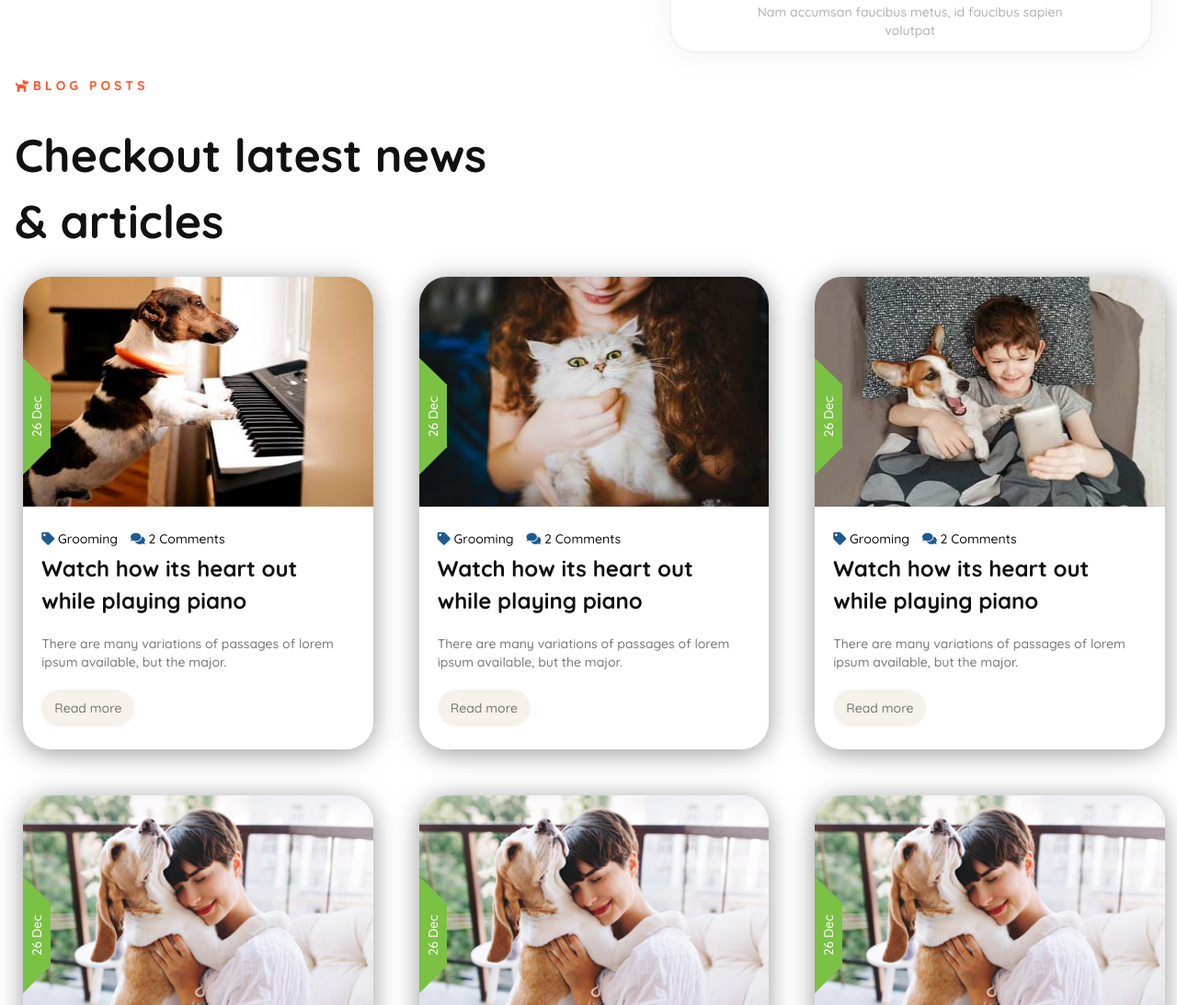
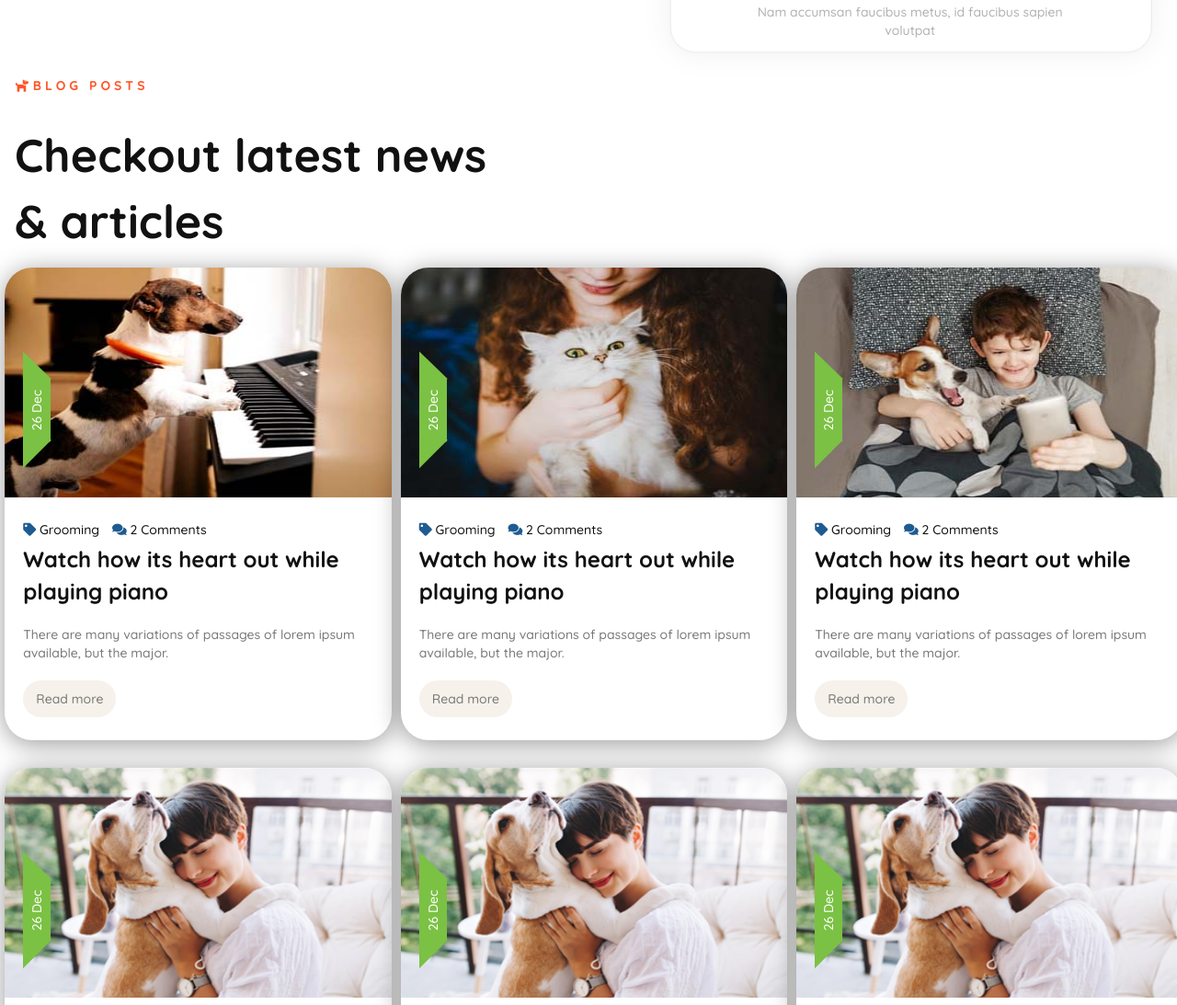
Before and after one commit to sonus162/petCare, a plain HTML site: page index.html in a window 1280 px wide. Shown: the part 5734-6827 px from the top of the page at 92% size. Drawn offline with nearby package versions, Linux system fonts and the light colour scheme.

Commit message:
Update style.css

```diff
--- a/css/style.css
+++ b/css/style.css
@@ -1028,7 +1028,7 @@ input[type="range"]::-webkit-slider-thumb {
   width: 44%;
 }
 .news-item {
-  margin: 25px;
+  margin: 15px 5px;
   border-radius: 30px;
   background: #fff;
   box-shadow: 0 4px 28px 0 rgb(0 0 0 / 40%);
```
